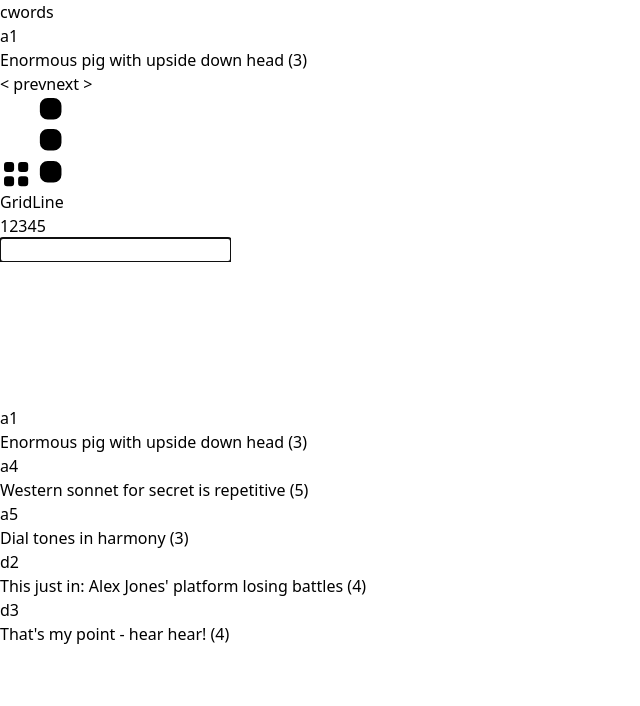
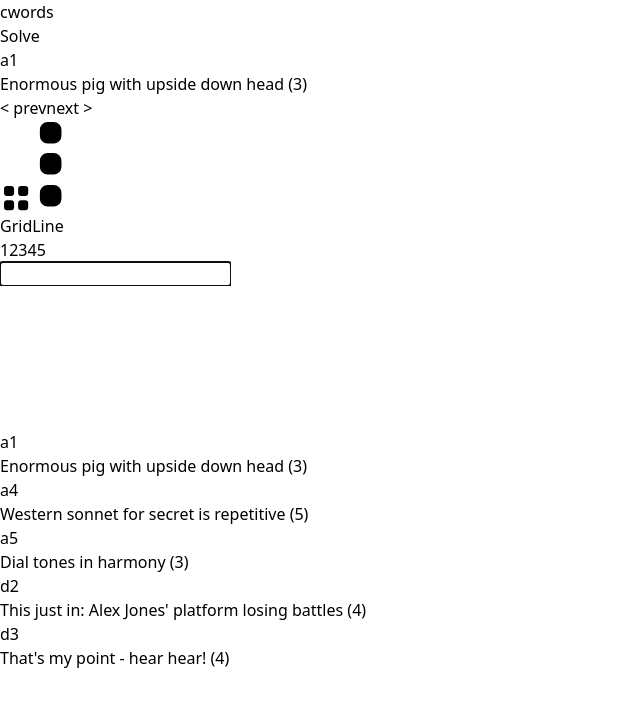
Before and after one commit to neverstew/cwords, a React (Vite) app in the folder app/: page / in a window 1280 px wide. Shown: the top 706 px of the page, without its empty margins (0-640 px from the left). Built offline with nearby package versions, Linux system fonts and the light colour scheme.

Commit message:
Add basic solver page

```diff
--- a/app/src/App.tsx
+++ b/app/src/App.tsx
@@ -4,6 +4,8 @@ import { ChangeEventHandler, KeyboardEvent, PropsWithChildren, useEffect, useMem
 import './index.css';
 import { GameState, useGame } from './useGame';
 import { GameContextProvider, useGameContext } from "./useGameContext";
+import { Header } from './components/Header';
+import { Word } from './components/Word';
 
 const App = () => {
   const game = useGame();
@@ -24,31 +26,6 @@ const App = () => {
     </GameContextProvider>
   );
 }
-
-const Title = () => <h1 className='p-4'>cwords</h1>
-
-const Header = () => {
-  const [state] = useGameContext();
-
-  return (
-    <header className="shadow-md flex items-stretch md:sticky md:top-0">
-      <div className='hidden md:flex h-20 flex-col justify-center'>
-        <Title />
-      </div>
-      <div className='md:hidden grow'>
-        {
-          state.selectedWord
-            ? (
-              <div>
-                <SelectedWord />
-              </div>
-            )
-            : <Title />
-        }
-      </div>
-    </header>
-  )
-};
 
 const Main = () => {
   const [{ view }] = useGameContext();
@@ -127,21 +104,6 @@ const Words = () => {
         <Word key={key} id={key as keyof GameState['words']} word={word} />
       ))}
     </>
-  )
-}
-
-const Word = ({ id, word }: { id: keyof GameState['words'], word: GameState['words'][keyof GameState['words']] }) => {
-  const [state, dispatch] = useGameContext();
-  const classes = clsx(
-    id === state.selectedWord && "font-bold",
-    state.words[id].range.map(i => state.letters[i]).every(char => char.match(/[a-zA-Z]/)) && "text-gray-400",
-  );
-
-  return (
-    <div className={classes}>
-      <h3 className='uppercase text-xs sm:text-sm md:text-md'>{id}</h3>
-      <button className="text-start text-sm sm:text-md md:text-lg" onClick={() => dispatch({ type: 'select-word', key: id })}>{word.clue} {word.counts}</button>
-    </div>
   )
 }
 
@@ -274,23 +236,6 @@ const Cell = ({ idx }: { idx: number }) => {
 
 const BlankCell = () => <div className="bg-black border aspect-square" />;
 
-const SelectedWord = () => {
-  const [state, dispatch] = useGameContext();
-
-  if (!state.selectedWord) return null;
-  const word = state.words[state.selectedWord as keyof typeof state.words];
-
-  return (
-    <div className="p-2 flex-col bg-yellow-100">
-      <Word id={state.selectedWord as keyof typeof state.words} word={word} />
-      <div className="flex justify-between gap-4">
-        <button onClick={() => dispatch({ type: 'select-relative-word', direction: 'previous' })} className="px-1 text-start text-sm sm:text-md md:text-lg bg-white border-2 border-gray-200">{'<'} prev</button>
-        <button onClick={() => dispatch({ type: 'select-relative-word', direction: 'next' })} className="px-1 text-start text-sm sm:text-md md:text-lg bg-white border-2 border-gray-200">next {'>'}</button>
-      </div>
-    </div>
-  )
-}
-
 const Clue = () => {
   const [state] = useGameContext();
   const startNum = useMemo(() => state.selectedWord?.slice(1), [state.selectedWord]);
--- /dev/null
+++ b/app/src/Solver.tsx
@@ -0,0 +1,16 @@
+import { Header } from "./components/Header";
+import { useGame } from "./useGame";
+import { GameContextProvider } from "./useGameContext";
+
+export const Solver = () => {
+    const game = useGame();
+
+    return (
+        <GameContextProvider value={game}>
+            <Header />
+            <main>
+                This is the solver
+            </main>
+        </GameContextProvider >
+    );
+}
--- /dev/null
+++ b/app/src/components/Header.tsx
@@ -0,0 +1,44 @@
+import { Link } from "react-router-dom";
+import { useGameContext } from "../useGameContext";
+import { Word } from "./Word";
+
+export const Header = () => {
+  const [state] = useGameContext();
+
+  return (
+    <header className="shadow-md flex items-stretch md:sticky md:top-0">
+      <div className='hidden md:flex h-20 flex-col justify-center'>
+        <Title />
+      </div>
+      <Link to="/solver" className="self-center">Solve</Link>
+      <div className='md:hidden grow'>
+        {state.selectedWord
+          ? (
+            <div>
+              <SelectedWord />
+            </div>
+          )
+          : <Title />}
+      </div>
+    </header>
+  );
+};
+
+const Title = () => <Link to="/" className='p-4'><h1>cwords</h1></Link>
+
+const SelectedWord = () => {
+  const [state, dispatch] = useGameContext();
+
+  if (!state.selectedWord) return null;
+  const word = state.words[state.selectedWord as keyof typeof state.words];
+
+  return (
+    <div className="p-2 flex-col bg-yellow-100">
+      <Word id={state.selectedWord as keyof typeof state.words} word={word} />
+      <div className="flex justify-between gap-4">
+        <button onClick={() => dispatch({ type: 'select-relative-word', direction: 'previous' })} className="px-1 text-start text-sm sm:text-md md:text-lg bg-white border-2 border-gray-200">{'<'} prev</button>
+        <button onClick={() => dispatch({ type: 'select-relative-word', direction: 'next' })} className="px-1 text-start text-sm sm:text-md md:text-lg bg-white border-2 border-gray-200">next {'>'}</button>
+      </div>
+    </div>
+  )
+}
--- /dev/null
+++ b/app/src/components/Word.tsx
@@ -0,0 +1,18 @@
+import clsx from "clsx";
+import { GameState } from "../useGame";
+import { useGameContext } from "../useGameContext";
+
+export const Word = ({ id, word }: { id: keyof GameState['words']; word: GameState['words'][keyof GameState['words']]; }) => {
+  const [state, dispatch] = useGameContext();
+  const classes = clsx(
+    id === state.selectedWord && "font-bold",
+    state.words[id].range.map(i => state.letters[i]).every(char => char.match(/[a-zA-Z]/)) && "text-gray-400"
+  );
+
+  return (
+    <div className={classes}>
+      <h3 className='uppercase text-xs sm:text-sm md:text-md'>{id}</h3>
+      <button className="text-start text-sm sm:text-md md:text-lg" onClick={() => dispatch({ type: 'select-word', key: id })}>{word.clue} {word.counts}</button>
+    </div>
+  );
+};
--- a/app/src/main.tsx
+++ b/app/src/main.tsx
@@ -5,8 +5,13 @@ import {
   createBrowserRouter,
   RouterProvider,
 } from "react-router-dom";
+import { Solver } from './Solver.tsx';
 
 const router = createBrowserRouter([
+  {
+    path: "/solver",
+    element: <Solver />,
+  },
   {
     path: "/",
     element: <App />,
```
